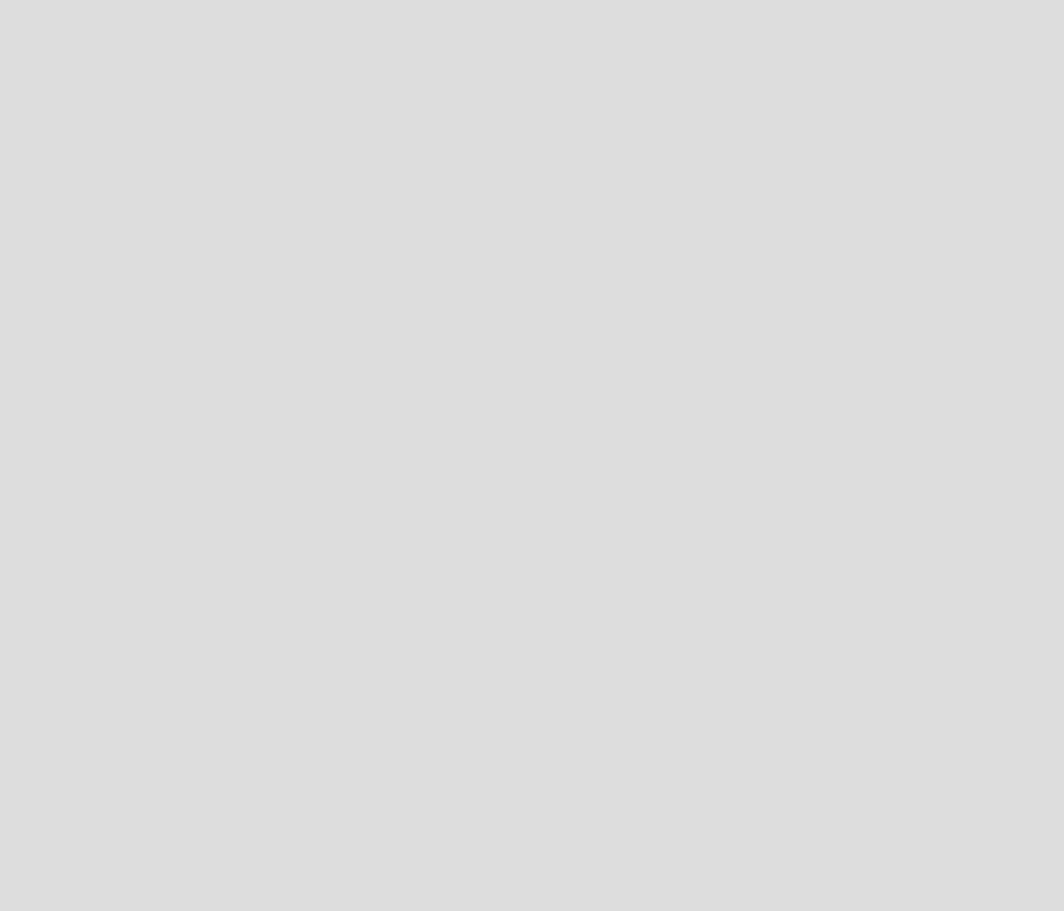
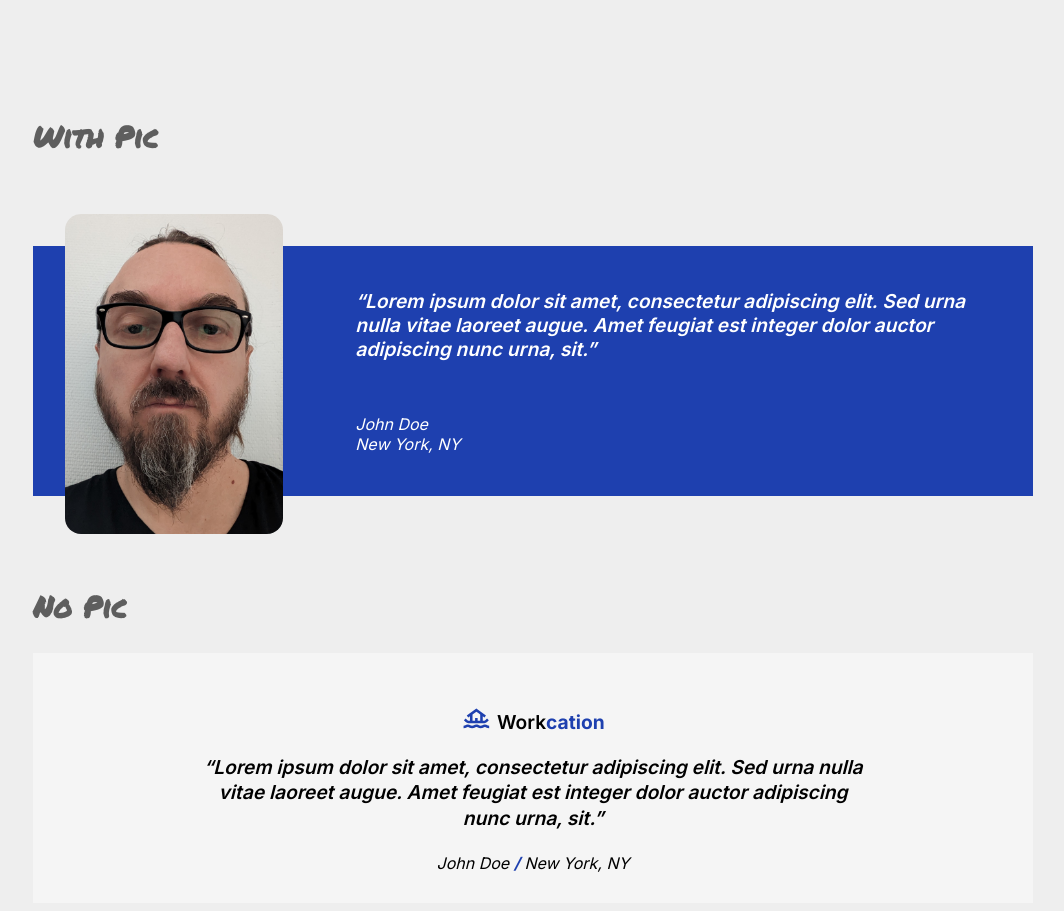
Before and after one commit to Lifad457/advanced-react, a React (Vite) app: page /solo-projects in a window 1280 px wide. Shown: the part 1817-2728 px from the top of the page, without its empty margins (31-1095 px from the left). Before the commit the page ends 1660 px from the top, so only its background shows below. Built offline with nearby package versions, Linux system fonts and the light colour scheme.

Commit message:
styling testimonials

```diff
--- /dev/null
+++ b/src/components/solo-projects/Testimonial.jsx
@@ -0,0 +1,23 @@
+import { StyledIcon, TestimonialWithPic, TestimonialWithoutPic } from "../../styles/solo-projects/testimoniales-styles.css";
+
+export  default function Testimonial({ pic, quote, name, location }) {
+    return (
+        pic ?
+        <TestimonialWithPic >
+            <img src={pic} alt="testimonial photo" />
+            <q>{quote}</q>
+            <address>
+                {name}<br/>
+                {location}
+            </address>
+        </TestimonialWithPic>
+        :
+        <TestimonialWithoutPic >
+            <p><StyledIcon /> Work<span>cation</span></p>
+            <q>{quote}</q>
+            <address>
+                {name} <span>/</span> {location}
+            </address>
+        </TestimonialWithoutPic>
+    )
+}
--- a/src/pages/SoloProjects.jsx
+++ b/src/pages/SoloProjects.jsx
@@ -12,6 +12,9 @@ import Badge from "../components/solo-projects/Badge"
 import Banner from "../components/solo-projects/Banner";
 import { CardsContainer, Container } from "../styles/solo-projects/cards-styles.css";
 import Card from "../components/solo-projects/Card";
+import { TestimonialesContainer } from "../styles/solo-projects/testimoniales-styles.css";
+import Testimonial from "../components/solo-projects/Testimonial";
+import photo from "../assets/images/photo.jpg"
 
 export default function SoloProjects() {
     const colors = ["gray", "red", "yellow", "green", "blue", "indigo", "purple", "pink"];
@@ -65,6 +68,23 @@ export default function SoloProjects() {
                     <Card $hover />
                 </Container>
             </CardsContainer>
+
+            <TestimonialesContainer>
+                <h1>TESTIMONIALS</h1>
+                <h2>With Pic</h2>
+                <Testimonial
+                    pic={photo}
+                    quote="Lorem ipsum dolor sit amet, consectetur adipiscing elit. Sed urna nulla vitae laoreet augue. Amet feugiat est integer dolor auctor adipiscing nunc urna, sit."
+                    name="John Doe"
+                    location="New York, NY"
+                />
+                <h2>No Pic</h2>
+                <Testimonial
+                    quote="Lorem ipsum dolor sit amet, consectetur adipiscing elit. Sed urna nulla vitae laoreet augue. Amet feugiat est integer dolor auctor adipiscing nunc urna, sit."
+                    name="John Doe"
+                    location="New York, NY"
+                />
+            </TestimonialesContainer>
         </>
     )
 }
--- a/src/styles/solo-projects/badges-styles.css.js
+++ b/src/styles/solo-projects/badges-styles.css.js
@@ -1,6 +1,7 @@
 import {styled} from "styled-components";
 
 export const BadgesContainer = styled.div`
+    margin: 0 5%;
     h1 {
         margin: 1em 4em;
     }
@@ -10,7 +11,7 @@ export const StyledBadge = styled.div`
     font-family: var(--ff-primary);
     font-weight: var(--fw-bold);
     padding: 0.7em 1.5em;
-    margin: 0 0.5em;
+    margin: 0.3em 0.5em;
     ${props => props.shape === "pill" && `border-radius: 1em` };
     background-color: ${props => `var(--bgclr-${props.color})` || "var(--bgclr-gray)"};
     color: ${props => `var(--clr-${props.color})` || "var(--clr-gray)"};
--- a/src/styles/solo-projects/cards-styles.css.js
+++ b/src/styles/solo-projects/cards-styles.css.js
@@ -2,6 +2,7 @@ import styled from "styled-components";
 import { AiOutlineCloudUpload } from "react-icons/ai";
 
 export const CardsContainer = styled.div`
+    margin: 0 5%;
     h1 {
         margin: 1.5em 4em;
     }
@@ -14,7 +15,7 @@ export const Container = styled.div`
     padding: 2em 0;
 `
 export const StyledCloud = styled(AiOutlineCloudUpload)`
-        color: white;
+        color: var(--clr-white);
         position: absolute;
         width: 40px;
         height: 40px;
@@ -22,7 +23,7 @@ export const StyledCloud = styled(AiOutlineCloudUpload)`
         left: 230px;
 `
 export const StyledCard = styled.div`
-    background-color: whitesmoke;
+    background-color: var(--bgclr-white);
     border-radius: 1em;
     padding: 3em;
     text-align: center;
--- a/src/styles/solo-projects/global-styles.css.js
+++ b/src/styles/solo-projects/global-styles.css.js
@@ -33,6 +33,7 @@ const GlobalStyle = createGlobalStyle`
         --clr-purple: #5B21B6;
         --clr-pink: #9D174D;
 
+        --bgclr-white: whitesmoke;
         --bgclr-gray: #F3F4F6;
         --bgclr-red: #FEE2E2;
         --bgclr-yellow: #FEF3C7;
@@ -44,9 +45,8 @@ const GlobalStyle = createGlobalStyle`
     }
 
     body {
-        background-color: #dddddd;
+        background-color: #eeeeee;
         font-family: var(--ff-primary);
-        margin: 0 5%;
 
         h1 {
             font-family: var(--ff-secondary);
--- /dev/null
+++ b/src/styles/solo-projects/testimoniales-styles.css.js
@@ -0,0 +1,100 @@
+import styled from "styled-components";
+import { MdOutlineHouseboat } from "react-icons/md";
+
+export const TestimonialesContainer = styled.div`
+    margin: 0 5% 5em;
+    h1 {
+        margin: 1.5em 4em;
+    }
+    display: flex;
+    flex-direction: column;
+`
+export const TestimonialWithPic = styled.div`
+    margin: 4em 0;
+    padding: 2em;
+    max-width: 1000px;
+    max-height: 250px;
+    min-height: 250px;
+    background-color: var(--clr-blue);
+    color: var(--clr-white);
+    position: relative;
+    display: grid;
+    grid-template-areas: "picture quote"
+                         "picture name";
+    grid-template-columns: 1fr 2.5fr;
+    grid-gap: 2em;
+    align-items: center;
+
+    q {
+        font-size: var(--fs-large);
+        font-weight: var(--fw-semi-bold);
+        font-style: italic;
+        grid-area: quote;
+    }
+    address {
+        grid-area: name;
+    }
+    img {
+        z-index: 1;
+        max-height: 20em;
+        border-radius: 1em;
+        object-fit: cover;
+        grid-area: picture;
+        position: absolute;
+        top: -4em;
+    }
+
+    @media screen and (max-width: 900px) {
+        display: flex;
+        flex-direction: column;
+        max-width: 300px;
+        min-width: 300px;
+        max-height: unset;
+        min-height: unset;
+        align-items: unset;
+        padding: 18em 1em 3em 1em;
+
+        img {
+            position: absolute;
+            margin-bottom: 1em;
+            top: -5em;
+            left: 2.5em;
+            object-fit: contain;
+        }
+
+        q {
+        }
+    }
+`
+export const TestimonialWithoutPic = styled.div`
+    display: flex;
+    flex-direction: column;
+    justify-content: center;
+    padding: 0 10em;
+    max-width: 1000px;
+    max-height: 250px;
+    min-height: 250px;
+    background-color: var(--bgclr-white);
+    text-align: center;
+    line-height: 1.6em;
+
+    p {
+        font-size: var(--fs-large);
+        font-weight: var(--fw-semi-bold);
+    }
+    q {
+        font-size: var(--fs-large);
+        font-weight: var(--fw-semi-bold);
+        font-style: italic;
+        padding-bottom: 1em;
+    }
+    span {
+        color: var(--clr-blue);
+        font-weight: var(--fw-bold);
+    }
+`
+export const StyledIcon = styled(MdOutlineHouseboat)`
+    color: var(--clr-blue);
+    font-size: 1.6em;
+    transform: translate(0, 6px);
+`
```
Also changed, not shown: src/assets/images/photo.jpg (added).
